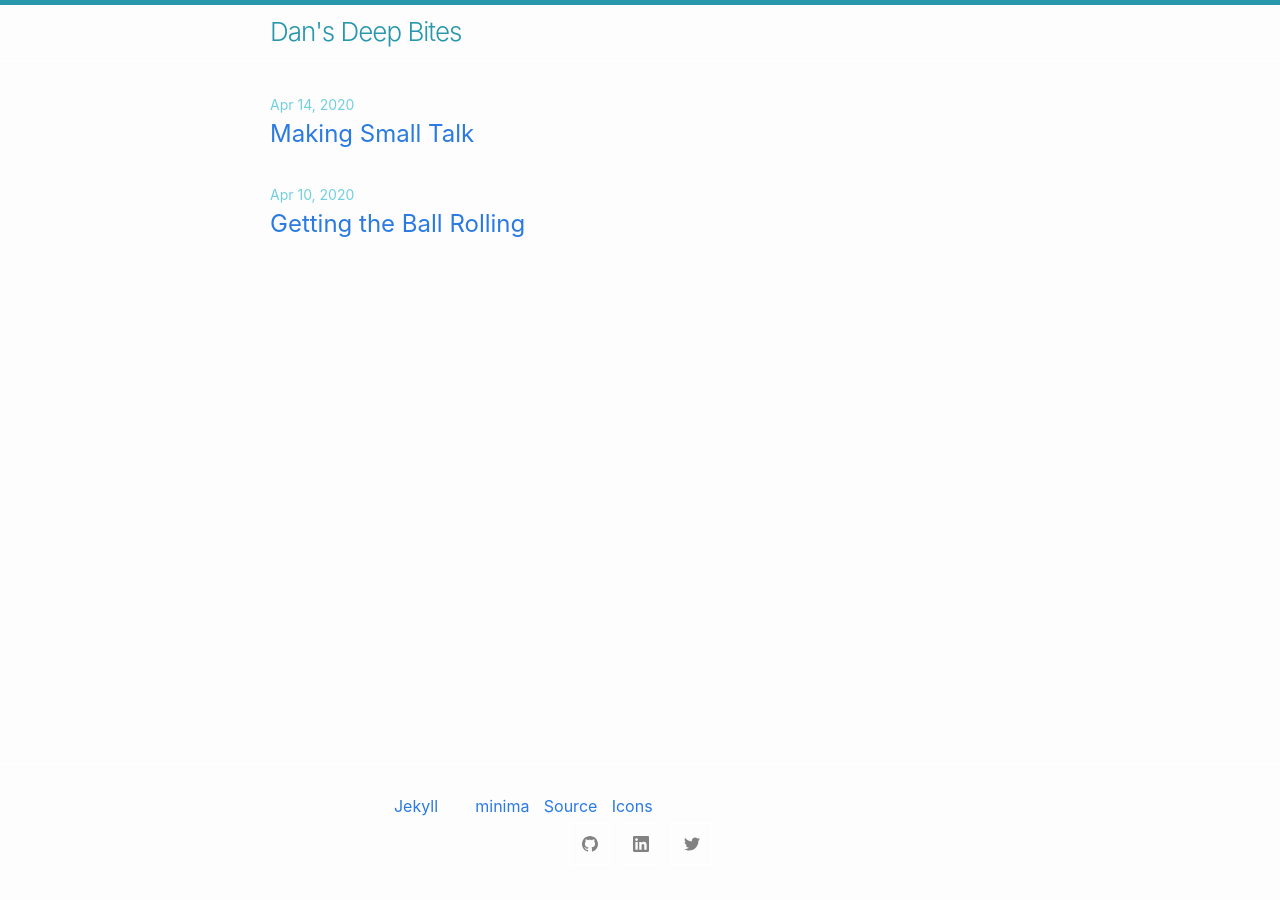
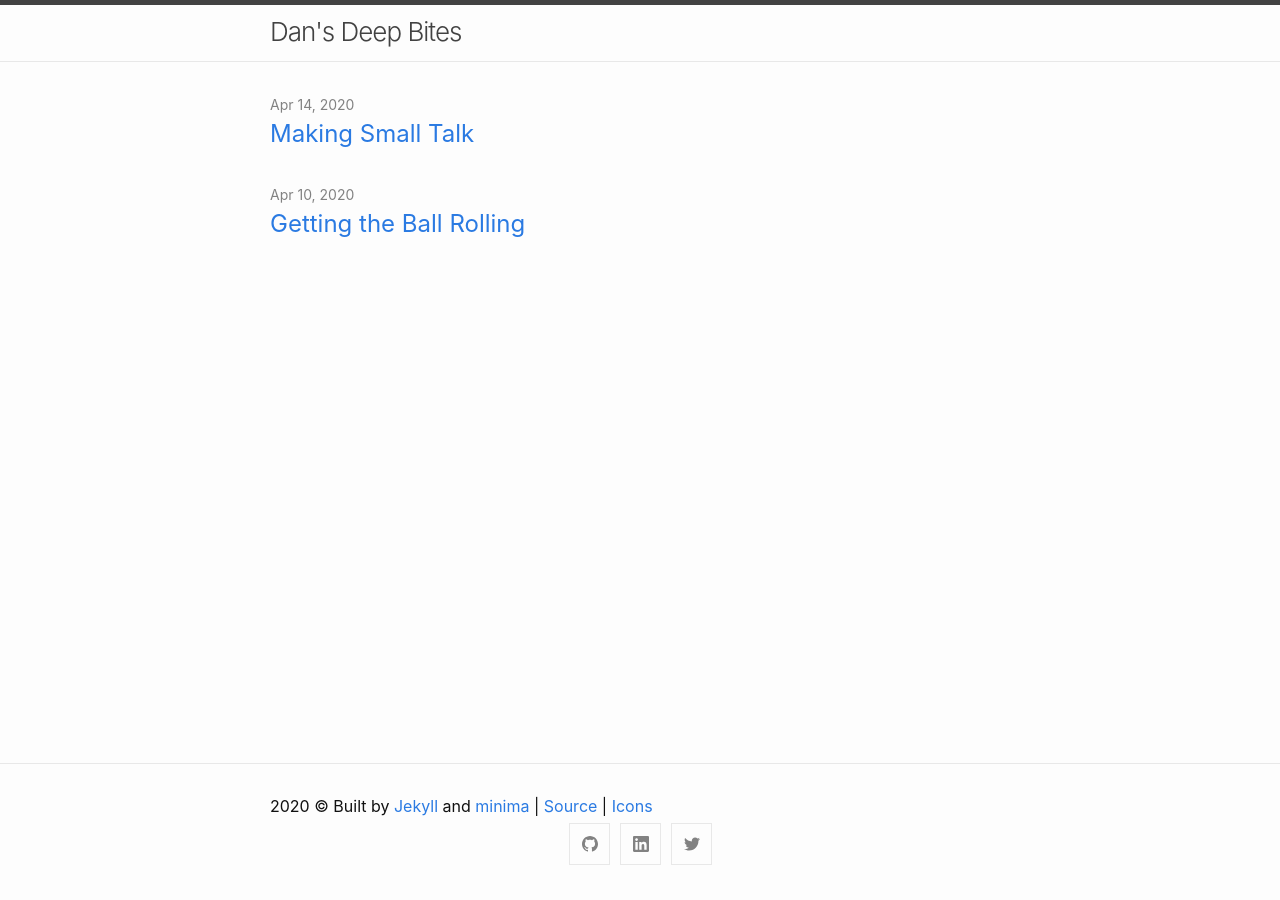
Before and after one commit to D-J-Harris/d-j-harris.github.io, a Jekyll site: the page built from index.md, in a window 1280 px wide. Built offline with Jekyll 4.4.1, drawn with Linux system fonts in a browser that asks for light colours; nearby versions of some CDN libraries.

Commit message:
colour testing

```diff
--- a/_sass/minima/skins/classic.scss
+++ b/_sass/minima/skins/classic.scss
@@ -1,14 +1,14 @@
 @charset "utf-8";
 
-$brand-color:           #72cfdf !default;
+$brand-color:           #828282 !default;
 $brand-color-light:     lighten($brand-color, 40%) !default;
 $brand-color-dark:      darken($brand-color, 25%) !default;
 
 $site-title-color:      $brand-color-dark !default;
 
-$text-color:            #fdfdfd !default;
+$text-color:            #111111 !default;
 $background-color:      #fdfdfd !default;
-$code-background-color: #eeeeee !default;
+$code-background-color: #eeeeff !default;
 
 $link-base-color:       #2a7ae2 !default;
 $link-visited-color:    darken($link-base-color, 15%) !default;
```
